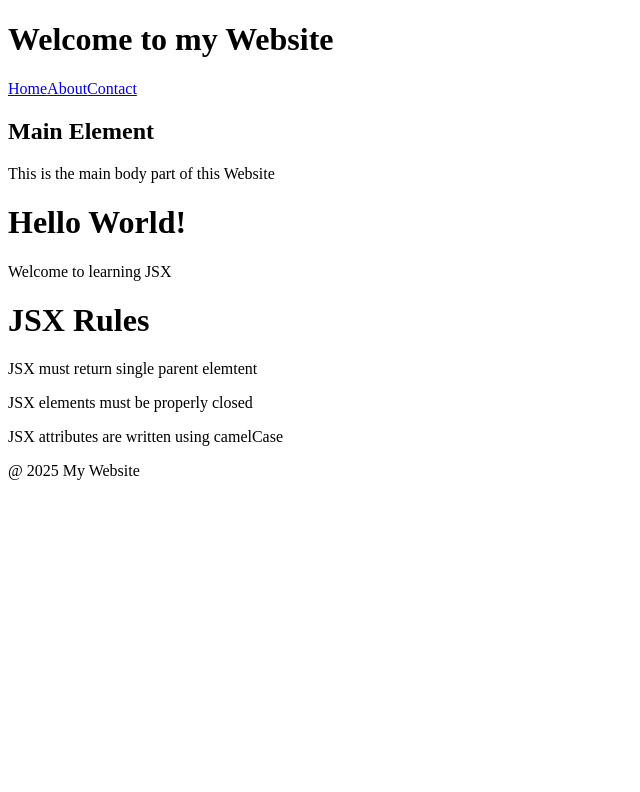
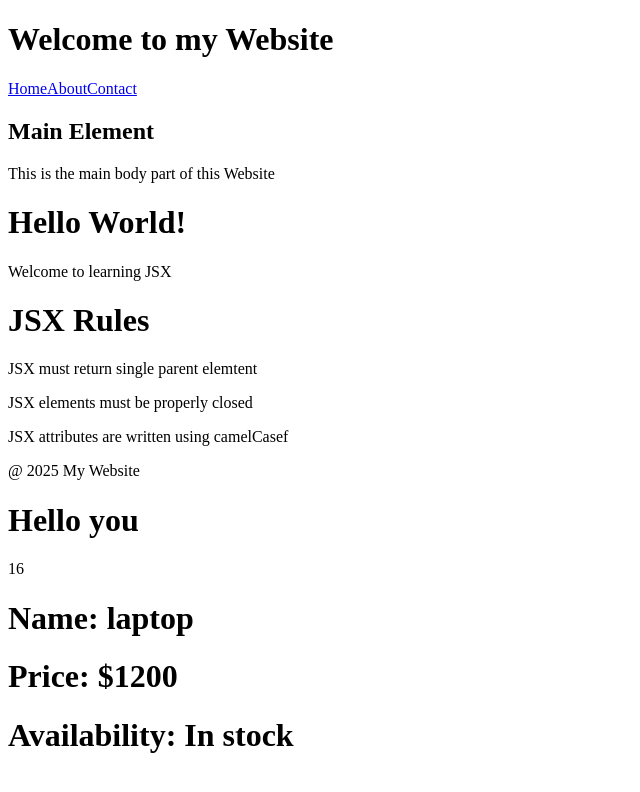
Before and after one commit to Ndungu-Jn/react-demos, a React (Vite) app: page / in a window 1280 px wide. Shown: the top 792 px of the page, without its empty margins (0-640 px from the left). Built offline with nearby package versions, Linux system fonts and the light colour scheme.

Commit message:
dynamic rendering

```diff
--- a/src/App.jsx
+++ b/src/App.jsx
@@ -6,6 +6,8 @@ import Footer from "./components/Footer";
 import MainContent from "./components/MainContent";
 import WelcomeMessage from "./components/WelcomeMessage";
 import JSXRules from "./components/JSXRules";
+import Greeting from "./components/Greeting";
+import ProductInfo from "./components/ProductInfo";
 
 function App() {
   return (
@@ -15,6 +17,9 @@ function App() {
       <WelcomeMessage />
       <JSXRules />
       <Footer />
+
+      <Greeting />
+      <ProductInfo />
     </div>
   );
 }
--- /dev/null
+++ b/src/components/Greeting.jsx
@@ -0,0 +1,15 @@
+import React from "react";
+
+const Greeting = () => {
+  const greeting = "Hello you";
+  const dateNow = new Date();
+
+  return (
+    <div>
+      <h1>{greeting}</h1>
+      <p>{dateNow.getDate()}</p>
+    </div>
+  );
+};
+
+export default Greeting;
--- a/src/components/JSXRules.jsx
+++ b/src/components/JSXRules.jsx
@@ -6,7 +6,7 @@ const JSXRules = () => {
       <h1>JSX Rules</h1>
       <p>JSX must return single parent elemtent</p>
       <p>JSX elements must be properly closed</p>
-      <p>JSX attributes are written using camelCase</p>
+      <p>JSX attributes are written using camelCasef</p>
     </div>
   );
 };
--- /dev/null
+++ b/src/components/ProductInfo.jsx
@@ -0,0 +1,19 @@
+import React from "react";
+
+const ProductInfo = () => {
+  const products = {
+    name: "laptop",
+    price: 1200,
+    availabilty: "In stock",
+  };
+
+  return (
+    <div>
+      <h1>Name: {products.name}</h1>
+      <h1>Price: ${products.price}</h1>
+      <h1>Availability: {products.availabilty}</h1>
+    </div>
+  );
+};
+
+export default ProductInfo;
```
